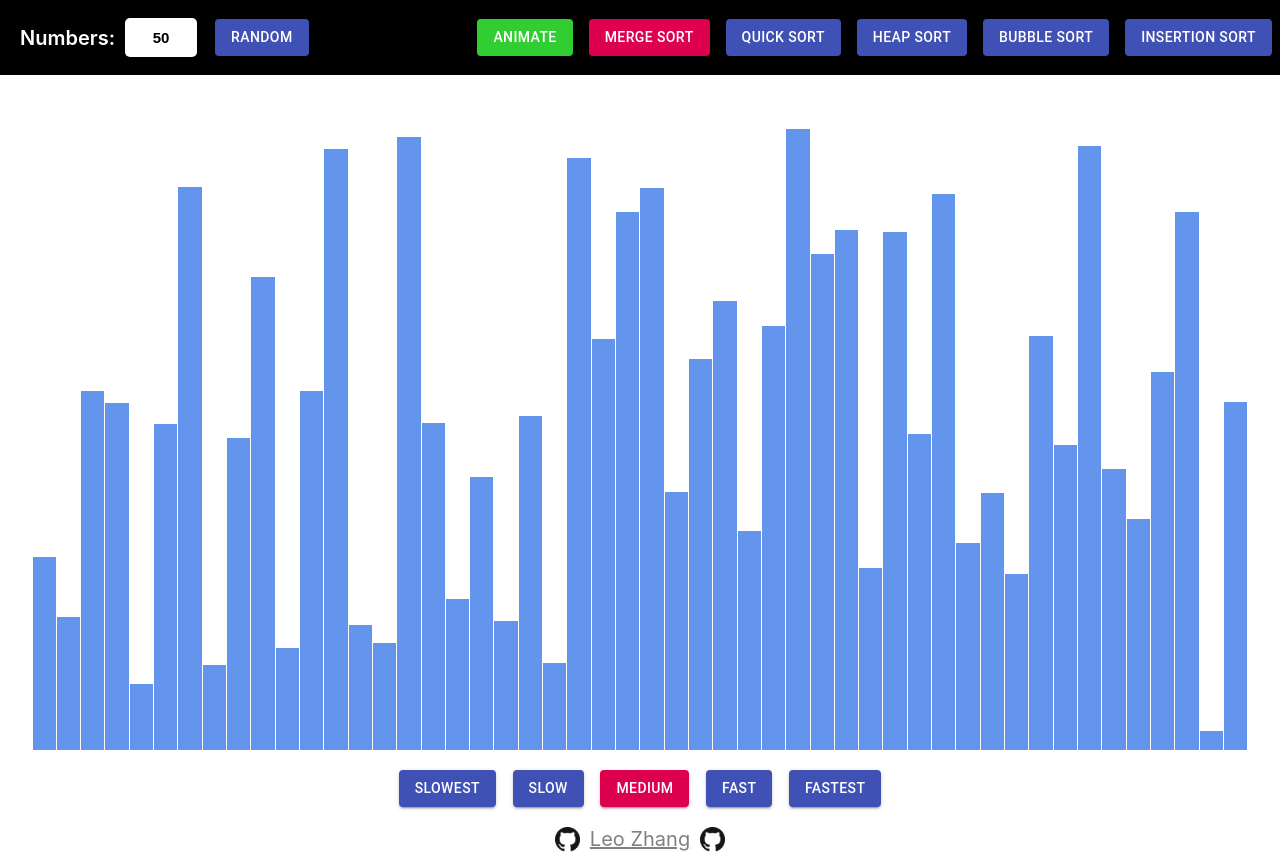
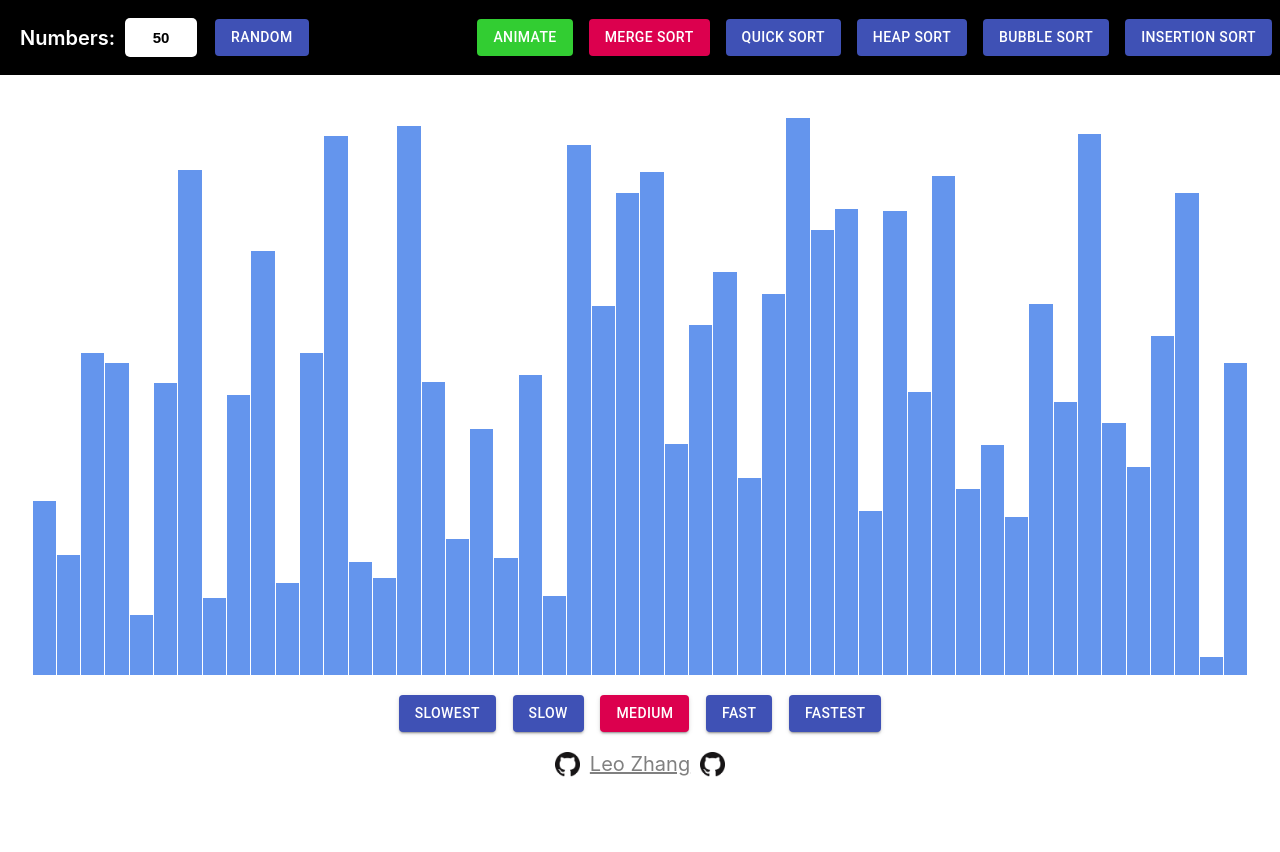
Before and after one commit to TerryHintz/sorting_visualizer, a React (Create React App) app: page / in a window 1280 px wide. After the commit the page ends 800 px from the top, so only its background shows below. Built offline with nearby package versions, Linux system fonts and the light colour scheme.

Commit message:
optimized for smaller window height

```diff
--- a/src/sort/sort.css
+++ b/src/sort/sort.css
@@ -11,7 +11,7 @@
     align-items: flex-end;
     width: 95%;
     margin: auto;
-    min-height: 625px;
+    min-height: 550px;
 }
 
 .header {
--- a/src/sort/sort.js
+++ b/src/sort/sort.js
@@ -39,7 +39,7 @@ class Sort extends Component {
         let arr = [];
         let i=0;
         for(i; i<numbers; i++){
-            const randomNum = Math.floor(Math.random() * 615) + 10;
+            const randomNum = Math.floor(Math.random() * 550) + 10;
             arr.push(randomNum);
         }
         this.setState({arr, numbers});
```
